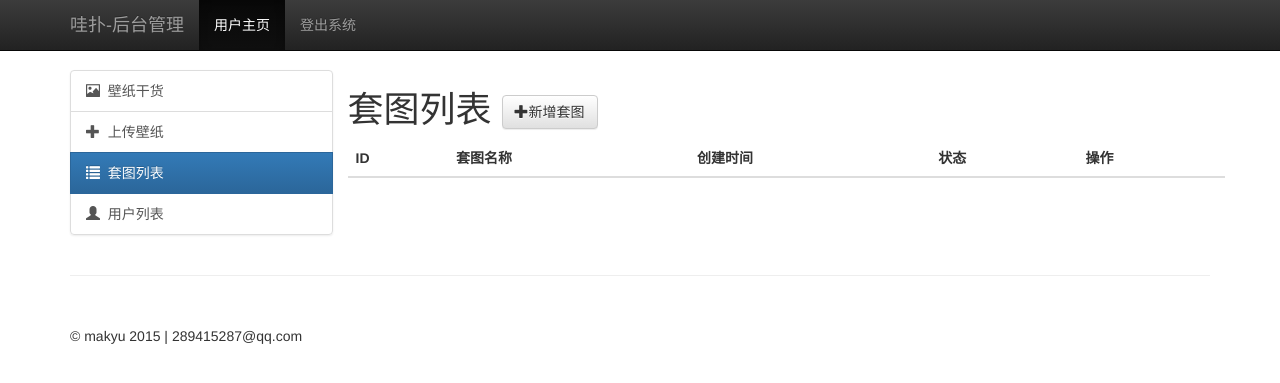
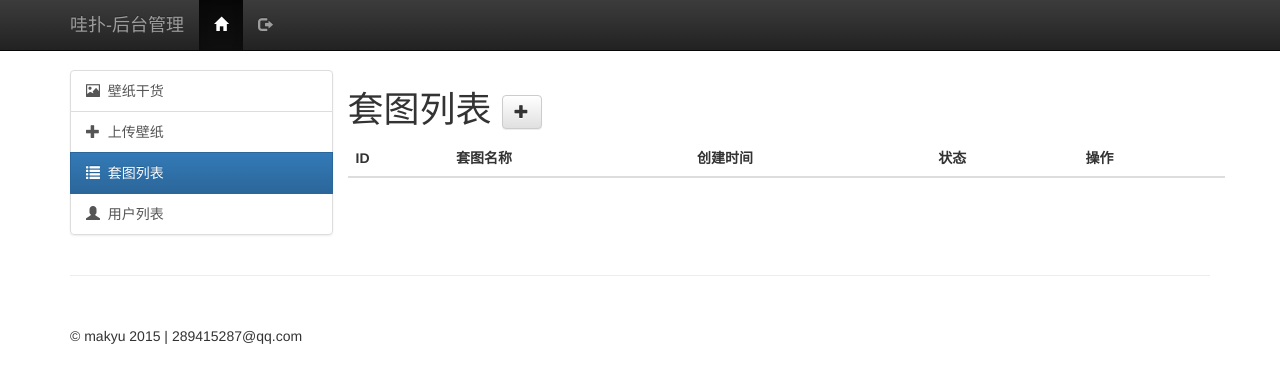
Before and after one commit to xuelu520/wallp, a CodeIgniter app: the page made by application/views/wgroup/index.php in a window 1280 px wide. Shown: the top 383 px of the page. Run offline with CodeIgniter, Linux system fonts and the light colour scheme; data that the repository does not hold is empty; some libraries are stand-ins or nearby versions.

Commit message:
add icon

```diff
--- a/application/views/common/top.php
+++ b/application/views/common/top.php
@@ -29,8 +29,16 @@
         </div>
         <div id="navbar" class="collapse navbar-collapse">
             <ul class="nav navbar-nav">
-                <li class="active"><a href="/">用户主页</a></li>
-                <li><a href="/login/logout">登出系统</a></li>
+                <li class="active">
+                    <a href="/" title="后台管理主页">
+                        <span class="glyphicon glyphicon-home" aria-hidden="true"></span>
+                    </a>
+                </li>
+                <li>
+                    <a href="/login/logout" title="登出系统">
+                        <span class="glyphicon glyphicon-log-out" aria-hidden="true"></span>
+                    </a>
+                </li>
             </ul>
         </div><!-- /.nav-collapse -->
     </div><!-- /.container -->
--- a/application/views/wgroup/index.php
+++ b/application/views/wgroup/index.php
@@ -9,7 +9,7 @@ include APPPATH."views/common/top.php";
 	<div class="row bs-example">
 		<h1>套图列表
 			<button class="btn btn-default" id="wgroup-add">
-				<span class="glyphicon glyphicon-plus" aria-hidden="true"></span>新增套图
+				<span class="glyphicon glyphicon-plus" aria-hidden="true"></span>
 			</button>
 		</h1>
 	</div>
```
